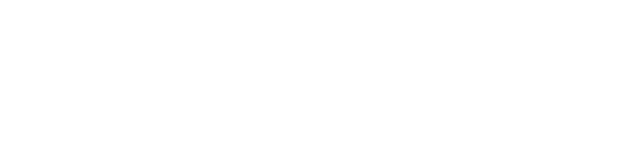
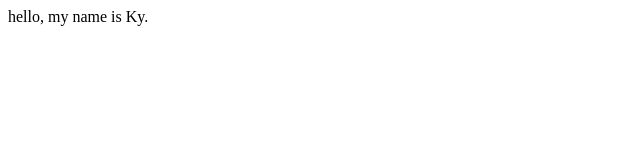
Before and after one commit to kytham04-debug/stackblitz-starters-6qk639hg, a website: page index.html in a window 1280 px wide. Shown: the whole page, without its empty margins (0-640 px from the left). Drawn offline with Linux system fonts and the light colour scheme.

Commit message:
Add intro text

```diff
--- a/index.html
+++ b/index.html
@@ -9,6 +9,7 @@
 </head>
 
 <body>
+  hello, my name is Ky.
 
   <script src="script.js"></script>
 </body>
```
